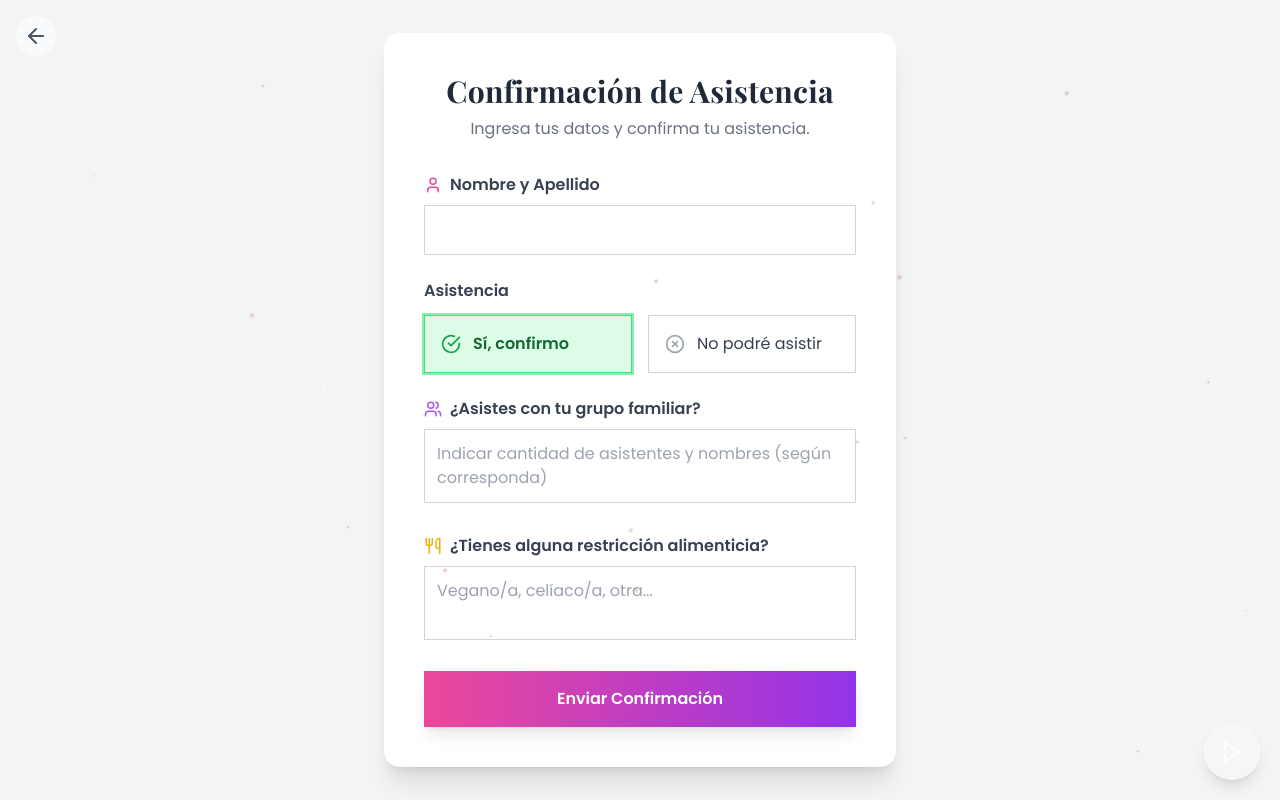
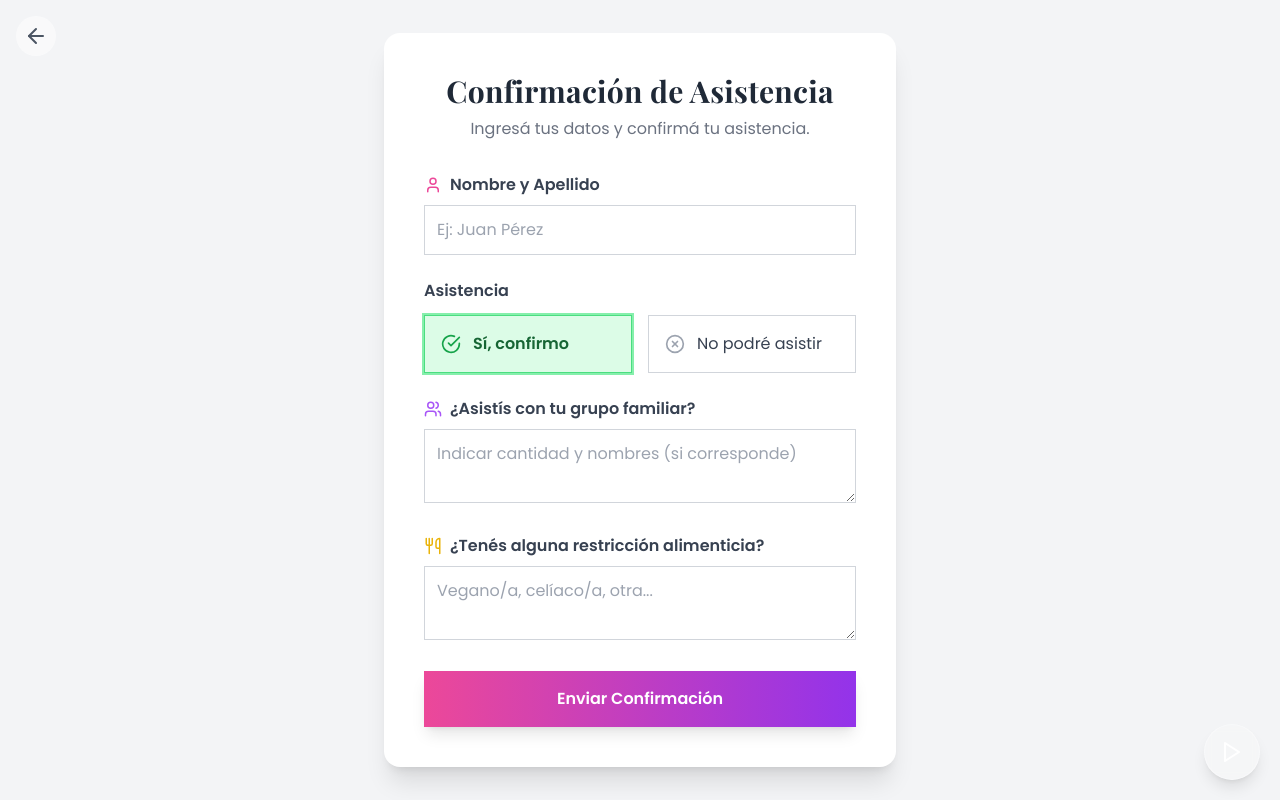
Before and after one commit to SantiagoLuro/modelo-fiestas, a React (Vite) app: page /confirmar in a window 1280 px wide. Both pictures are taken after a click on the label "Sí, confirmo". Built offline with nearby package versions, Linux system fonts and the light colour scheme.

Commit message:
feat: portfolio inicial

```diff
--- a/package.json
+++ b/package.json
@@ -9,6 +9,7 @@
     "preview": "node ./node_modules/vite/bin/vite.js preview"
   },
   "dependencies": {
+    "@emailjs/browser": "^4.4.1",
     "@radix-ui/react-alert-dialog": "^1.0.5",
     "@radix-ui/react-avatar": "^1.0.3",
     "@radix-ui/react-checkbox": "^1.0.4",
--- a/src/App.jsx
+++ b/src/App.jsx
@@ -12,16 +12,16 @@ import AudioPlayer from "./components/AudioPlayer";
 
 function App() {
   const location = useLocation();
+  const isHome = location.pathname === '/';
 
   useEffect(() => {
     const handleScroll = () => {
       const maxScroll = Math.max(1, document.documentElement.scrollHeight - window.innerHeight);
-      const ratio = Math.min(1, Math.max(0, window.scrollY / maxScroll)); // 0 → 1
+      const ratio = Math.min(1, Math.max(0, window.scrollY / maxScroll));
       const percent = ratio * 100;
-      document.documentElement.style.setProperty('--scroll', String(ratio));      // 0..1
-      document.documentElement.style.setProperty('--scroll-y', String(percent));  // 0..100
+      document.documentElement.style.setProperty('--scroll', String(ratio));
+      document.documentElement.style.setProperty('--scroll-y', String(percent));
     };
-
     handleScroll();
     window.addEventListener('scroll', handleScroll, { passive: true });
     return () => window.removeEventListener('scroll', handleScroll);
@@ -29,12 +29,27 @@ function App() {
 
   return (
     <>
-      {/* Fondo con imagen nítida + parallax suave */}
-      <div className="bg-parallax" aria-hidden="true">
-        <img src="/bg-bottom.jpg" alt="" className="bg-parallax__img" decoding="async" fetchpriority="high" />
-      </div>
+      {/* Fondo SOLO en Home y sin capturar eventos */}
+      {isHome && (
+        <div className="fixed inset-0 -z-30 pointer-events-none" aria-hidden="true">
+          <img
+            src="/bg-bottom.jpg"
+            alt=""
+            className="w-full h-full object-cover"
+            decoding="async"
+            fetchpriority="high"
+            style={{
+              transform: 'translateY(calc(var(--scroll-y, 0) * -0.2%))',
+              willChange: 'transform'
+            }}
+          />
+        </div>
+      )}
 
-      <FloatingParticles />
+      {/* Partículas SOLO en Home */}
+      {isHome && <FloatingParticles />}
+
+      {/* Audio normal (sin overlay full-screen) */}
       <AudioPlayer src="/maxi-trusso.mp3" />
 
       <AnimatePresence mode="wait">
@@ -47,14 +62,13 @@ function App() {
         </Routes>
       </AnimatePresence>
 
-      {/* 👇 Toaster abajo al centro */}
       <Toaster
-  position="bottom-center"
-  toastOptions={{
-    className: "bg-[#1a0007]/90 border border-[#800000] text-white rounded-xl shadow-lg backdrop-blur-md"
-  }}
-/>
-
+        position="bottom-center"
+        toastOptions={{
+          className:
+            "bg-[#1a0007]/90 border border-[#800000] text-white rounded-xl shadow-lg backdrop-blur-md",
+        }}
+      />
     </>
   );
 }
--- a/src/components/DressCode.jsx
+++ b/src/components/DressCode.jsx
@@ -55,7 +55,7 @@ const DressCode = () => {
 <p className="text-white/80">
   Vestimenta elegante y oscura.
 </p>
-  <p className="text-white/80">No traer: rojo, plateado, brillos, naranja, amarillo y colores claros.</p>
+  <p className="text-white/80">No traer: rojo, brillos, plateado, colores claros.</p>
 </motion.div>
 
 <motion.div
@@ -66,7 +66,7 @@ const DressCode = () => {
   <h4 className="text-xl playfair gradient-text mb-2">Hombres</h4>
   <p className="text-white/80">
     Traje o vestimenta formal en tonos oscuros.
-    <p>No traer: rojo, plateado, brillos, naranja, amarillo y colores claros.</p>
+    <p> No traer: rojo, brillos, plateado, colores claros.</p>
   </p>
 </motion.div>
 
--- a/src/components/FloatingParticles.jsx
+++ b/src/components/FloatingParticles.jsx
@@ -1,4 +1,3 @@
-
 import React, { useEffect, useState } from 'react';
 import { motion } from 'framer-motion';
 
@@ -6,10 +5,10 @@ const FloatingParticles = () => {
   const [particles, setParticles] = useState([]);
 
   useEffect(() => {
-    const generateParticles = () => {
-      const newParticles = [];
+    const regen = () => {
+      const arr = [];
       for (let i = 0; i < 50; i++) {
-        newParticles.push({
+        arr.push({
           id: i,
           x: Math.random() * window.innerWidth,
           y: Math.random() * window.innerHeight,
@@ -17,37 +16,28 @@ const FloatingParticles = () => {
           delay: Math.random() * 5,
         });
       }
-      setParticles(newParticles);
+      setParticles(arr);
     };
-
-    generateParticles();
-    window.addEventListener('resize', generateParticles);
-    return () => window.removeEventListener('resize', generateParticles);
+    regen();
+    window.addEventListener('resize', regen);
+    return () => window.removeEventListener('resize', regen);
   }, []);
 
   return (
-    <div className="floating-particles">
-      {particles.map((particle) => (
+    <div className="pointer-events-none fixed inset-0 -z-20">
+      {particles.map((p) => (
         <motion.div
-          key={particle.id}
-          className="particle"
+          key={p.id}
+          className="absolute rounded-full"
           style={{
-            left: particle.x,
-            top: particle.y,
-            width: particle.size,
-            height: particle.size,
+            left: p.x,
+            top: p.y,
+            width: p.size,
+            height: p.size,
+            background: 'rgba(255, 105, 180, 0.5)',
           }}
-          animate={{
-            y: [0, -30, 0],
-            x: [0, 15, -15, 0],
-            opacity: [0.3, 1, 0.3],
-          }}
-          transition={{
-            duration: 6,
-            repeat: Infinity,
-            delay: particle.delay,
-            ease: "easeInOut",
-          }}
+          animate={{ y: [0, -30, 0], x: [0, 15, -15, 0], opacity: [0.3, 1, 0.3] }}
+          transition={{ duration: 6, repeat: Infinity, delay: p.delay, ease: 'easeInOut' }}
         />
       ))}
     </div>
--- a/src/index.css
+++ b/src/index.css
@@ -130,3 +130,20 @@ body::before{
 @keyframes rotate{from{transform:rotate(0)}to{transform:rotate(360deg)}}
 .countdown-glow{ text-shadow:0 0 20px rgba(139,0,0,.8); }
 .section-divider{ height:2px; background:linear-gradient(90deg,transparent,var(--primary-gold),#fff,var(--primary-gold),transparent); margin:4rem 0; }
+
+/* Fondo y partículas abajo de todo y sin capturar clicks */
+.bg-parallax, .floating-particles {
+  pointer-events: none !important;
+  z-index: -20 !important;
+}
+
+/* Por si algún overlay global tapa cosas sin querer */
+.overlay, .cover, .backdrop {
+  pointer-events: none;
+}
+
+input, textarea {
+  color: #111 !important;
+  background: #fff;
+  caret-color: #ec4899;
+}
--- a/src/pages/ConfirmPage.jsx
+++ b/src/pages/ConfirmPage.jsx
@@ -1,4 +1,3 @@
-
 import React, { useState } from 'react';
 import { Helmet } from 'react-helmet';
 import { motion } from 'framer-motion';
@@ -6,18 +5,73 @@ import { Link } from 'react-router-dom';
 import { ArrowLeft, User, CheckCircle, XCircle, Users, Utensils } from 'lucide-react';
 import { toast } from '@/components/ui/use-toast';
 
+// =================== CONFIG ===================
+const WEB_APP_URL = "https://script.google.com/macros/s/AKfycbwWAC77Q6eDfhBcwEb_p-R1M3JBMS_9vPC7JDLcUFYWniN0ku9VfFNY7D88zZDzD3sk/exec"; // <— poné tu URL
+const SHARED_SECRET = "abc123-julieta-xv"; // Debe coincidir con Code.gs
+// ==============================================
+
 const ConfirmPage = () => {
   const [asistencia, setAsistencia] = useState('');
+  const [nombre, setNombre] = useState('');
+  const [familiares, setFamiliares] = useState('');
+  const [restricciones, setRestricciones] = useState('');
+  const [enviando, setEnviando] = useState(false);
 
-  const handleSubmit = (e) => {
+  const resetForm = () => {
+    setAsistencia('');
+    setNombre('');
+    setFamiliares('');
+    setRestricciones('');
+  };
+
+  const handleSubmit = async (e) => {
     e.preventDefault();
-    toast({
-      title: "¡Confirmación recibida!",
-      description: "¡Gracias por responder! Te esperamos para celebrar. 🎉",
-      duration: 4000,
-    });
-    e.target.reset();
-    setAsistencia('');
+    if (!asistencia || !nombre.trim()) return;
+
+    setEnviando(true);
+
+    const payload = {
+      secret: SHARED_SECRET,
+      type: 'rsvp',
+      nombre: nombre.trim(),
+      asistencia: asistencia === 'si' ? 'Sí' : 'No',
+      familiares: asistencia === 'si' ? (familiares || '') : '',
+      restricciones: asistencia === 'si' ? (restricciones || '') : ''
+    };
+
+    // Nota: Apps Script no agrega CORS por defecto.
+    // Usamos 'no-cors' para evitar el bloqueo; no podremos leer la respuesta.
+    let ok = true;
+    try {
+      await fetch(WEB_APP_URL, {
+        method: 'POST',
+        mode: 'no-cors',
+        headers: { 'Content-Type': 'application/json' },
+        body: JSON.stringify(payload),
+      });
+    } catch (err) {
+      console.error('Error enviando RSVP:', err);
+      ok = false;
+    }
+
+    setEnviando(false);
+
+    if (ok) {
+      toast({
+        title: "¡Confirmación recibida!",
+        description: `Gracias ${payload.nombre}. ${payload.asistencia === 'Sí' ? '¡Te esperamos para celebrar! 🎉' : 'Lamentamos que no puedas venir 💗'}`,
+        duration: 4000,
+      });
+      resetForm();
+      window.scrollTo({ top: 0, behavior: 'smooth' });
+    } else {
+      toast({
+        title: "Hubo un problema",
+        description: "Intentá nuevamente más tarde.",
+        duration: 4000,
+        variant: "destructive",
+      });
+    }
   };
 
   return (
@@ -26,14 +80,18 @@ const ConfirmPage = () => {
         <title>Confirmar Asistencia - XV de Julieta</title>
         <meta name="description" content="Confirma tu asistencia a la fiesta de XV de Julieta." />
       </Helmet>
+
       <motion.div
         initial={{ opacity: 0 }}
         animate={{ opacity: 1 }}
         exit={{ opacity: 0 }}
         transition={{ duration: 0.5 }}
-        className="min-h-screen flex items-center justify-center bg-gray-100 p-4"
+        className="relative min-h-screen flex items-center justify-center bg-gray-100 p-4"
       >
-        <Link to="/" className="absolute top-4 left-4 text-gray-600 bg-white/50 p-2 rounded-full hover:bg-white transition-colors z-20">
+        <Link
+          to="/"
+          className="absolute top-4 left-4 text-gray-600 bg-white/50 p-2 rounded-full hover:bg-white transition-colors z-30"
+        >
           <ArrowLeft size={24} />
         </Link>
 
@@ -41,38 +99,83 @@ const ConfirmPage = () => {
           initial={{ y: 50, opacity: 0 }}
           animate={{ y: 0, opacity: 1 }}
           transition={{ duration: 0.6, ease: 'easeOut' }}
-          className="w-full max-w-lg bg-white rounded-2xl shadow-xl p-8 md:p-10"
+          className="relative z-50 w-full max-w-lg bg-white rounded-2xl shadow-xl p-8 md:p-10"
         >
           <div className="text-center mb-8">
             <h1 className="text-3xl font-bold text-gray-800 playfair mb-2">Confirmación de Asistencia</h1>
-            <p className="text-gray-500">Ingresa tus datos y confirma tu asistencia.</p>
+            <p className="text-gray-500">Ingresá tus datos y confirmá tu asistencia.</p>
           </div>
 
-          <form onSubmit={handleSubmit} className="space-y-6">
+          <form
+            onSubmit={handleSubmit}
+            onKeyDownCapture={(e) => e.stopPropagation()}
+            className="space-y-6"
+          >
+            {/* Nombre */}
             <div>
-              <label className="font-semibold text-gray-700 flex items-center gap-2 mb-2">
+              <label htmlFor="nombre" className="font-semibold text-gray-700 flex items-center gap-2 mb-2">
                 <User size={18} className="text-pink-500" />
                 Nombre y Apellido
               </label>
-              <input type="text" required className="w-full p-3 border border-gray-300 rounded-lg focus:ring-2 focus:ring-pink-300 transition" />
+              <input
+                id="nombre"
+                name="nombre"
+                type="text"
+                autoComplete="off"
+                required
+                value={nombre}
+                onChange={(e) => setNombre(e.target.value)}
+                placeholder="Ej: Juan Pérez"
+                className="w-full p-3 border border-gray-300 rounded-lg focus:ring-2 focus:ring-pink-300 transition
+                           text-gray-900 placeholder:text-gray-400 caret-pink-500 bg-white"
+              />
             </div>
 
+            {/* Asistencia */}
             <div>
-              <label className="font-semibold text-gray-700 mb-3 block">Asistencia</label>
+              <span className="font-semibold text-gray-700 mb-3 block">Asistencia</span>
               <div className="flex flex-col sm:flex-row gap-4">
-                <motion.label whileTap={{ scale: 0.95 }} className={`flex-1 p-4 border rounded-lg cursor-pointer transition-all duration-300 flex items-center gap-3 ${asistencia === 'si' ? 'bg-green-100 border-green-400 ring-2 ring-green-300' : 'border-gray-300'}`}>
-                  <input type="radio" name="asistencia" value="si" required className="hidden" onChange={(e) => setAsistencia(e.target.value)} />
+                <motion.label
+                  htmlFor="asiste-si"
+                  whileTap={{ scale: 0.95 }}
+                  className={`flex-1 p-4 border rounded-lg cursor-pointer transition-all duration-300 flex items-center gap-3 ${asistencia === 'si' ? 'bg-green-100 border-green-400 ring-2 ring-green-300' : 'border-gray-300'}`}
+                >
+                  <input
+                    id="asiste-si"
+                    type="radio"
+                    name="asistencia"
+                    value="si"
+                    required
+                    checked={asistencia === 'si'}
+                    onChange={(e) => setAsistencia(e.target.value)}
+                    className="hidden"
+                  />
                   <CheckCircle size={20} className={asistencia === 'si' ? 'text-green-600' : 'text-gray-400'} />
                   <span className={asistencia === 'si' ? 'text-green-800 font-semibold' : 'text-gray-700'}>Sí, confirmo</span>
                 </motion.label>
-                <motion.label whileTap={{ scale: 0.95 }} className={`flex-1 p-4 border rounded-lg cursor-pointer transition-all duration-300 flex items-center gap-3 ${asistencia === 'no' ? 'bg-red-100 border-red-400 ring-2 ring-red-300' : 'border-gray-300'}`}>
-                  <input type="radio" name="asistencia" value="no" required className="hidden" onChange={(e) => setAsistencia(e.target.value)} />
+
+                <motion.label
+                  htmlFor="asiste-no"
+                  whileTap={{ scale: 0.95 }}
+                  className={`flex-1 p-4 border rounded-lg cursor-pointer transition-all duration-300 flex items-center gap-3 ${asistencia === 'no' ? 'bg-red-100 border-red-400 ring-2 ring-red-300' : 'border-gray-300'}`}
+                >
+                  <input
+                    id="asiste-no"
+                    type="radio"
+                    name="asistencia"
+                    value="no"
+                    required
+                    checked={asistencia === 'no'}
+                    onChange={(e) => setAsistencia(e.target.value)}
+                    className="hidden"
+                  />
                   <XCircle size={20} className={asistencia === 'no' ? 'text-red-600' : 'text-gray-400'} />
                   <span className={asistencia === 'no' ? 'text-red-800 font-semibold' : 'text-gray-700'}>No podré asistir</span>
                 </motion.label>
               </div>
             </div>
 
+            {/* Campos condicionales */}
             {asistencia === 'si' && (
               <motion.div
                 initial={{ opacity: 0, height: 0 }}
@@ -80,29 +183,48 @@ const ConfirmPage = () => {
                 className="space-y-6"
               >
                 <div>
-                  <label className="font-semibold text-gray-700 flex items-center gap-2 mb-2">
+                  <label htmlFor="familiares" className="font-semibold text-gray-700 flex items-center gap-2 mb-2">
                     <Users size={18} className="text-purple-500" />
-                    ¿Asistes con tu grupo familiar?
+                    ¿Asistís con tu grupo familiar?
                   </label>
-                  <textarea rows="2" placeholder="Indicar cantidad de asistentes y nombres (según corresponda)" className="w-full p-3 border border-gray-300 rounded-lg focus:ring-2 focus:ring-purple-300 transition resize-none" />
+                  <textarea
+                    id="familiares"
+                    name="familiares"
+                    rows="2"
+                    value={familiares}
+                    onChange={(e) => setFamiliares(e.target.value)}
+                    placeholder="Indicar cantidad y nombres (si corresponde)"
+                    className="w-full p-3 border border-gray-300 rounded-lg focus:ring-2 focus:ring-purple-300 transition
+                               text-gray-900 placeholder:text-gray-400 caret-pink-500 bg-white"
+                  />
                 </div>
                 <div>
-                  <label className="font-semibold text-gray-700 flex items-center gap-2 mb-2">
+                  <label htmlFor="restricciones" className="font-semibold text-gray-700 flex items-center gap-2 mb-2">
                     <Utensils size={18} className="text-yellow-500" />
-                    ¿Tienes alguna restricción alimenticia?
+                    ¿Tenés alguna restricción alimenticia?
                   </label>
-                  <textarea rows="2" placeholder="Vegano/a, celíaco/a, otra..." className="w-full p-3 border border-gray-300 rounded-lg focus:ring-2 focus:ring-yellow-300 transition resize-none" />
+                  <textarea
+                    id="restricciones"
+                    name="restricciones"
+                    rows="2"
+                    value={restricciones}
+                    onChange={(e) => setRestricciones(e.target.value)}
+                    placeholder="Vegano/a, celíaco/a, otra..."
+                    className="w-full p-3 border border-gray-300 rounded-lg focus:ring-2 focus:ring-yellow-300 transition
+                               text-gray-900 placeholder:text-gray-400 caret-pink-500 bg-white"
+                  />
                 </div>
               </motion.div>
             )}
 
             <motion.button
               type="submit"
-              className="w-full bg-gradient-to-r from-pink-500 to-purple-600 text-white font-bold py-4 px-4 rounded-lg shadow-lg hover:shadow-xl transition-all duration-300 transform hover:scale-105"
+              disabled={enviando}
+              className="w-full bg-gradient-to-r from-pink-500 to-purple-600 text-white font-bold py-4 px-4 rounded-lg shadow-lg hover:shadow-xl transition-all duration-300 transform hover:scale-105 disabled:opacity-70"
               whileHover={{ scale: 1.02 }}
               whileTap={{ scale: 0.98 }}
             >
-              Enviar Confirmación
+              {enviando ? 'Enviando…' : 'Enviar Confirmación'}
             </motion.button>
           </form>
         </motion.div>
```
Also changed, not shown: src/components/PhotoGallery.jsx (+30 -8 lines), src/pages/MusicPage.jsx (+39 -10 lines), 9 other files (tests, documents, lock files or other folders).
